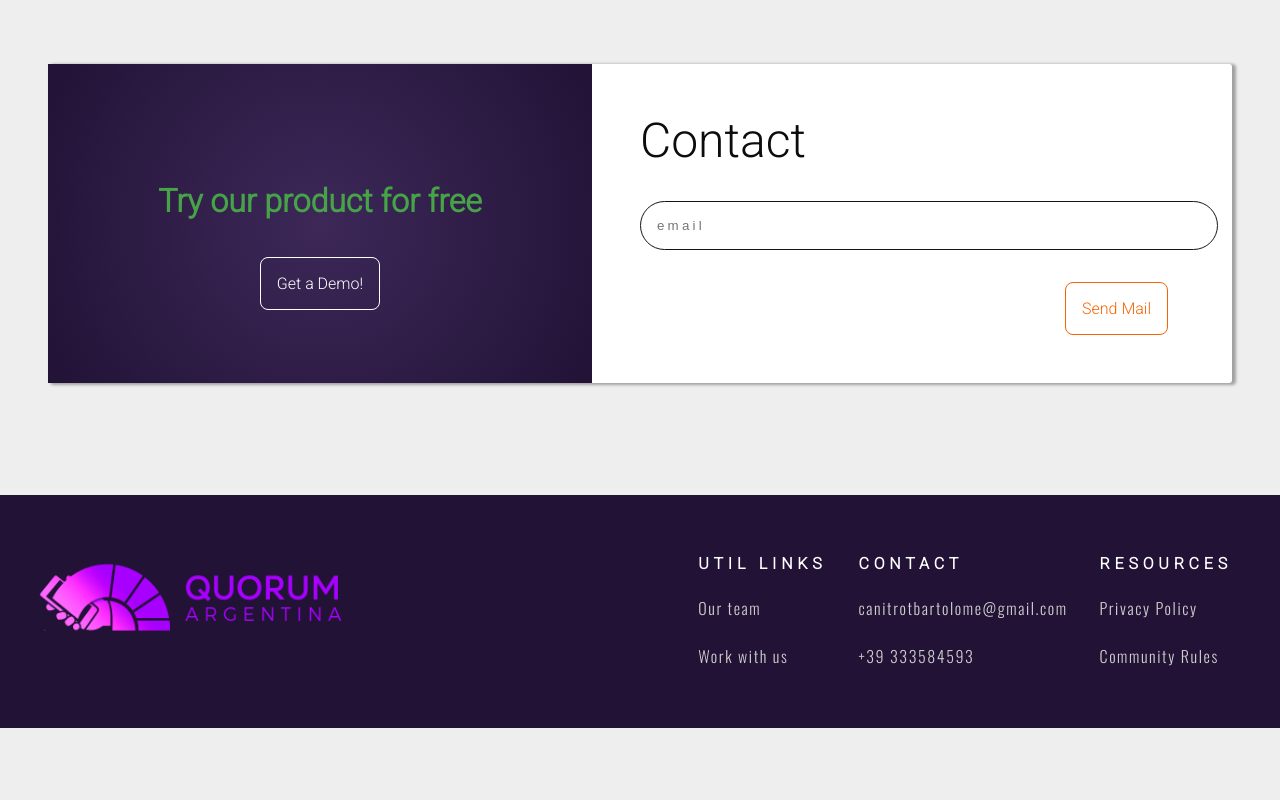
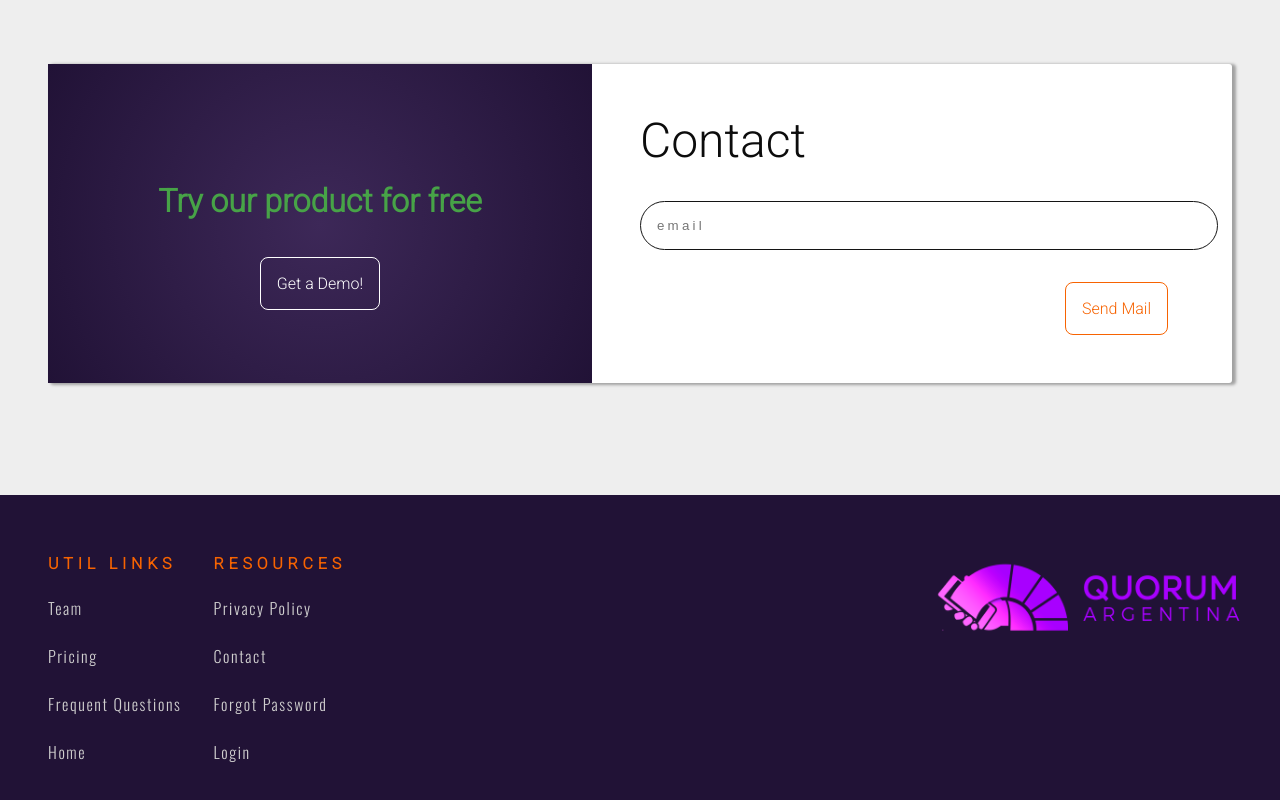
Before and after one commit to Quorum-Identity/quorum-web, a React (Create React App) app: page / in a window 1280 px wide. Shown: the part 3852-4652 px from the top of the page. Before the commit the page ends 4580 px from the top, so only its background shows below. Built offline with nearby package versions, Linux system fonts and the light colour scheme.

Commit message:
Footer changes

```diff
--- a/src/components/footer/footer.css
+++ b/src/components/footer/footer.css
@@ -15,7 +15,7 @@
 
 .footer-items .section h1{
     margin-bottom: 1.2rem;
-    color:rgb(255, 255, 255);
+    color:#F76301;
     font-size: 1rem;
     font-weight: 900 !important;
     letter-spacing: 0.3rem;
@@ -30,7 +30,7 @@
     color:rgb(207, 206, 206)
 }
 .footer-items .section p:hover{
-    color: var(--primary-color);
+    color: #F76301;
 }
 
 @media only screen and (max-width: 850px) {
--- a/src/components/footer/footer.tsx
+++ b/src/components/footer/footer.tsx
@@ -2,31 +2,33 @@ import React from "react";
 import  './footer.css';
 import  logo  from "../../assets/logomodern2.png"
 import IonIcon from "@reacticons/ionicons";
-import { Link } from "react-router-dom";
+import { Link, useNavigate } from "react-router-dom";
 const FooterApp = () => {
+    const navigate = useNavigate();
     return (
         <div className="footer">
         <div className="displayFlex between displayBlockResponsive">
 
-            <div>
-                <img className="footer-logo" style={{filter: 'saturate(2)'}} width="350px" height="175px" alt="logo" src={logo}/>
 
-            </div>
             <div className="footer-items">
                 <div className="section">
                     <h1>UTIL LINKS</h1>
-                    <p>Our team</p>
-                    <p>Work with us</p>
+                    <p onClick={() => navigate('/staff')}>Team</p>
+                    <p onClick={() => navigate('/pricing')}>Pricing</p>
+                    <p onClick={() => navigate('/fq')}>Frequent Questions</p>
+                    <p onClick={() => navigate('/')}>Home</p>
+
+
+
                 </div>
-                <div className="section">
-                    <h1>CONTACT</h1>
-                    <p>canitrotbartolome@gmail.com</p>
-                    <p>+39 333584593</p>
-                </div>
+
                 <div className="section">
                     <h1>RESOURCES</h1>
                     <Link to="/privacy-rules"><p>Privacy Policy</p></Link>
-                    <p>Community Rules</p>
+                    <p onClick={() => navigate('/contact')}>Contact</p>
+                    <p onClick={() => navigate('/fq')}>Forgot Password</p>
+                    <p onClick={() => navigate('/login')}>Login</p>
+
                 </div>
 
 
@@ -34,7 +36,10 @@ const FooterApp = () => {
 
             </div>
 
+            <div>
+                <img className="footer-logo" style={{filter: 'saturate(2)'}} width="350px" height="175px" alt="logo" src={logo}/>
 
+            </div>
 
         </div>
 
--- a/src/routes/hub/access/login.tsx
+++ b/src/routes/hub/access/login.tsx
@@ -47,7 +47,7 @@ const LoginView = () => {
                 <div style={{height: "auto"}} className="gradientBox w50 center w100Responsive">
 
 
-                    <img style={{filter: 'saturate(2)',marginTop: '5rem' }} width="350px" height="190px" alt="logo" src={logo}/>
+                    <img style={{filter: 'saturate(2)',marginTop: '5rem' }} width="350px" height="175px" alt="logo" src={logo}/>
                     <div className="w100">
                     <button className="btn btn-white">Get an account</button>
                     </div>
```
